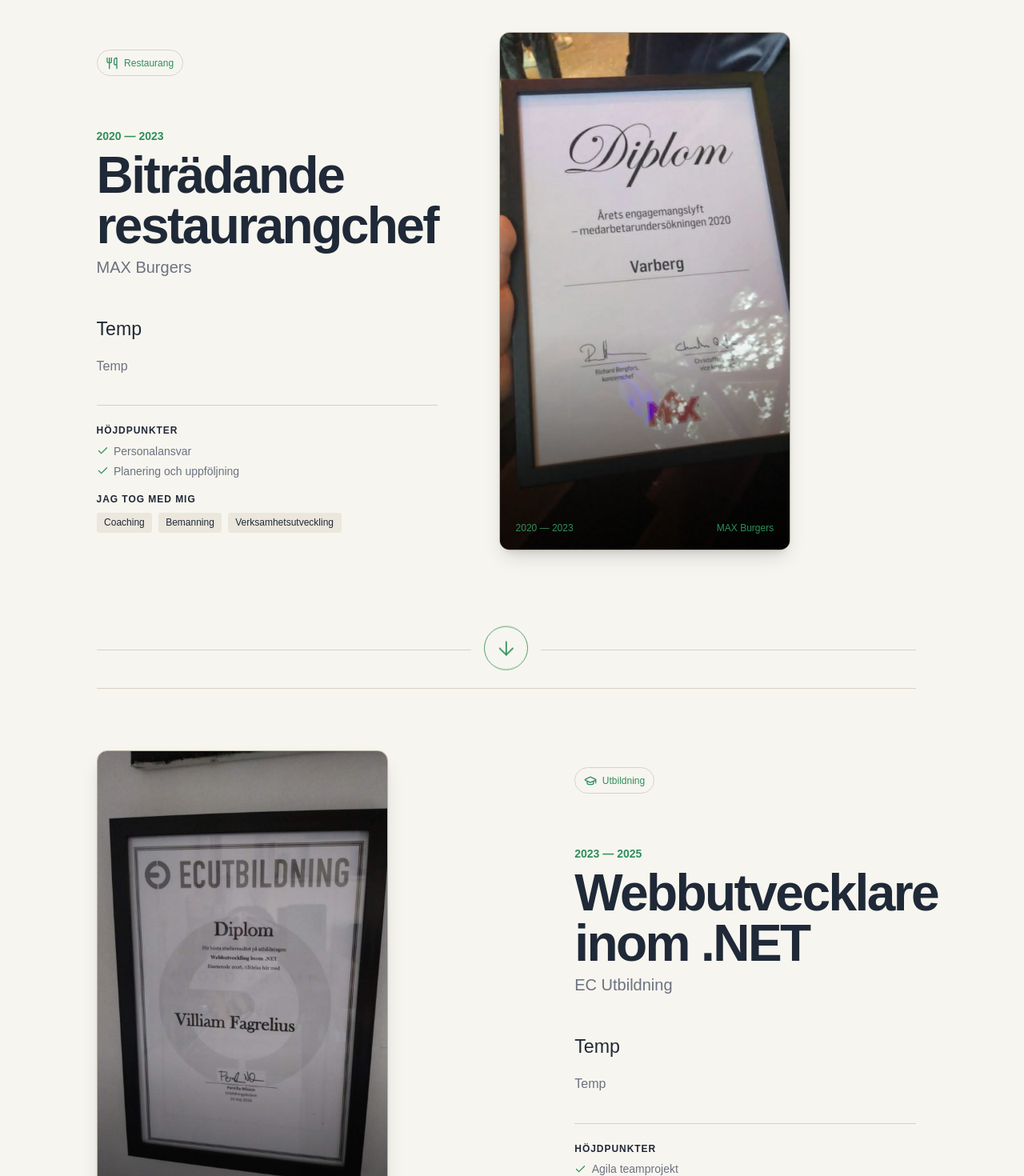
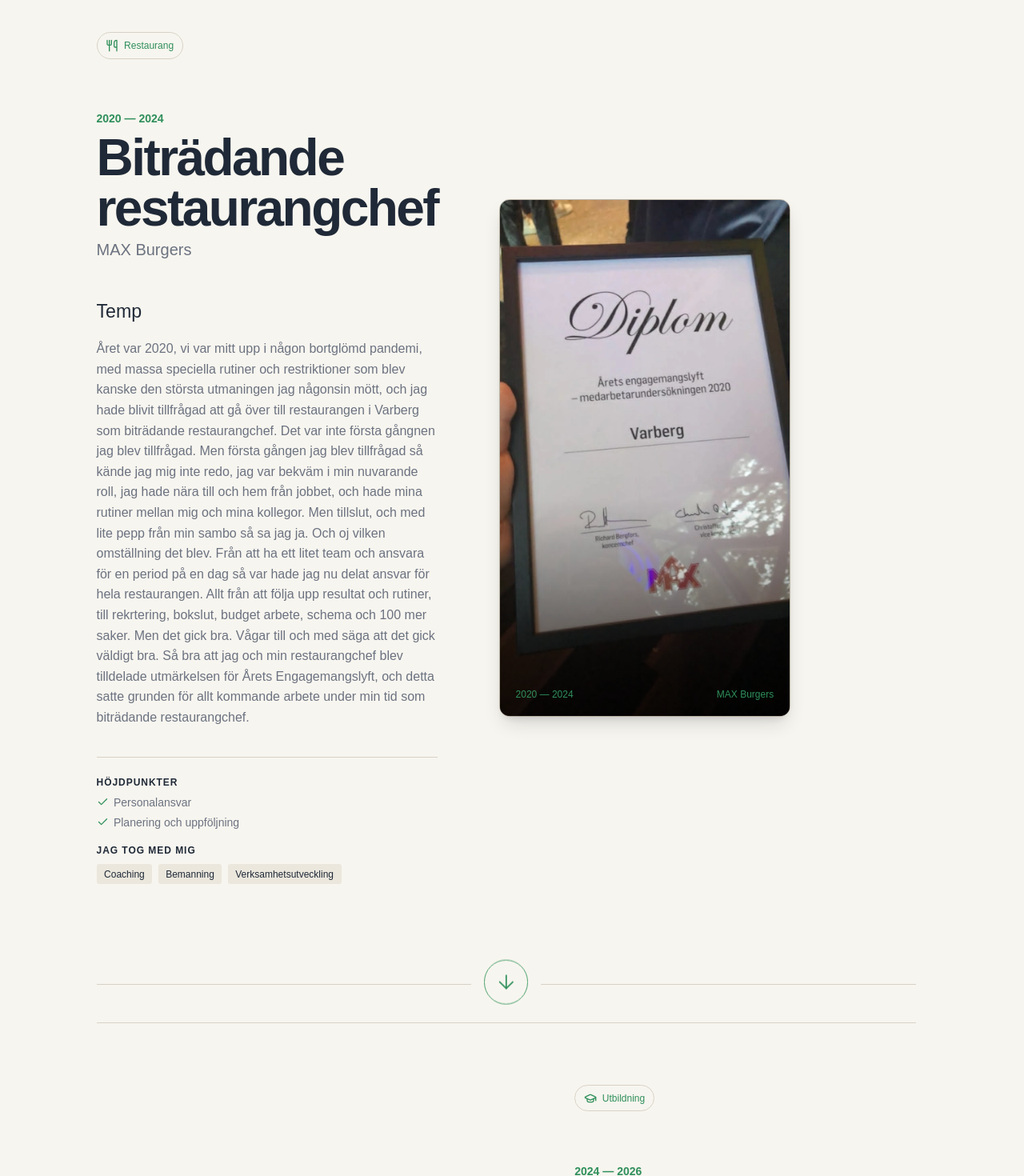
Before and after one commit to Augustvilliam/Portfolio, a React app: page /journey in a window 1280 px wide. Shown: the part 3480-4950 px from the top of the page at 80% size. Built offline with nearby package versions, Linux system fonts and the light colour scheme; the HTML template or start-up script is replaced by a standard one; a web font is replaced by a local one.

Commit message:
added drafted content för journeypage

```diff
--- a/src/pages/JourneyPage.tsx
+++ b/src/pages/JourneyPage.tsx
@@ -58,12 +58,12 @@
     },
     {
         id: 3,
-        period: "2020 — 2023",
+        period: "2020 — 2024",
         role: "Biträdande restaurangchef",
         company: "MAX Burgers",
         category: "restaurang",
         summary: "Temp",
-        details: "Temp",
+        details: "Året var 2020, vi var mitt upp i någon bortglömd pandemi, med massa speciella rutiner och restriktioner som blev kanske den största utmaningen jag någonsin mött, och jag hade blivit tillfrågad att gå över till restaurangen i Varberg som biträdande restaurangchef. Det var inte första gångnen jag blev tillfrågad. Men första gången jag blev tillfrågad så kände jag mig inte redo, jag var bekväm i min nuvarande roll, jag hade nära till och hem från jobbet, och hade mina rutiner mellan mig och mina kollegor. Men tillslut, och med lite pepp från min sambo så sa jag ja. Och oj vilken omställning det blev. Från att ha ett litet team och ansvara för en period på en dag så var hade jag nu delat ansvar för hela restaurangen. Allt från att följa upp resultat och rutiner, till rekrtering, bokslut, budget arbete, schema och 100 mer saker. Men det gick bra. Vågar till och med säga att det gick väldigt bra. Så bra att jag och min restaurangchef blev tilldelade utmärkelsen för Årets Engagemangslyft, och detta satte grunden för allt kommande arbete under min tid som biträdande restaurangchef.",
         highlights: ["Personalansvar", "Planering och uppföljning"],
         skills: ["Coaching", "Bemanning", "Verksamhetsutveckling"],
         image: "/images/ebba2022.webp",
@@ -71,12 +71,12 @@
     },
     {
         id: 4,
-        period: "2023 — 2025",
+        period: "2024 — 2026",
         role: "Webbutvecklare inom .NET",
         company: "EC Utbildning",
         category: "utbildning",
         summary: "Temp",
-        details: "Temp",
+        details: "Vinterna 2023 hände något. Jag vaknade upp en dag och kände mig rätt matt, stött och generellt energilös. Det visar sig att full gas i 8 år i restaurangbranschen lätt leder till utbrändhet, vem hade kunnat gissa? Och jag kände då att det kanske är dags att göra något annat, med vad? Jag visste inte om jag var redo för att återgå till skolbänken, men jag visste inte heller vad jag ville jobba med. Men sen tänkte jag efter på vad jag gillar att göra. Jag gillar att skapa, vara kreativ och lösa problem. En liten sak som alltid stört mig på min tid på max var it-systemen. Varför beheöver vi en samma olika system som är designade för något helt annat som ska arbeta tillsammans? Och min lillebror pluggade och jobbar som .NET-utvecklare sen något år tillbaka, och jag pluggade ju faktiskt programering, mer specifikt C# och javascript i gymnasiet. Så jag sökte in, samma utbildning som min lillebror gått. Och WOW, jag valde helt rätt. Det var som om att återfinna en gammal vän som man bara inte haft tid för, och kommande två åren var fyllda med kod, kurser, oheliga mängder kaffe, sena nätter och problem som bottnade i ett litet stavfel eller ett missat semikolon. Plugget började 'lätt' med lite HTML och CSS, sen gick vi på vanilla JavaScript, Följt av C#, Databaser, ASP.NET, Azure, Grupp-projekt, Umbraco CMS och slutgiltligen LIA (Som jag gjorde på Consid AB i varberg) och examensarbetet. VG blev det i samtliga kurser.",
         highlights: ["Agila teamprojekt", "Fullstack-utveckling"],
         skills: ["C#", ".NET", "React", "Azure", "SQL", "Umbraco CMS" ],
         image: "/images/studyresult.jpg",
@@ -84,12 +84,12 @@
     },
     {
         id: 5,
-        period: "2025 — Nu",
+        period: "2026 — Nu",
         role: "Junior fullstackutvecklare",
         company: "Nästa kapitel",
         category: "utveckling",
         summary: "Temp",
-        details: "Temp",
+        details: "Nu är vi framme i nuet, jag sitter här här i skrivande stund efter att jag tog examen i maj 2026, och skickar iväg jobbansökningar i samma tepo jag brukade skicka ut burgare i, men det är kämpigt, AI är en grej, det är lågkonjunktur och företagen är förstårligt försiktiga. Men jag är inte orolig, jag vet att jag kommer hitta rätt plats, och när jag gör det så kommer jag ge allt för att bidra med min kunskap, erfarenhet och arbetsmoral. Jag vill vara en del av ett team där jag får bygga, utvecklas och fortsätta växa. Under tiden jobbar jag med att montera byggställningar, och lägger den tiden som finns över på att utveckla mina kunskaper inom programmering, driva hobbyprojekt och bygga upp en portfolio. Bland annat denna, min portfolio sida. Sen delar jag upp lite tid på diverse hobbyprojekt som ni kan kolla på här (länk till projekt sidan) om man är nyfiken. Under tiden letar jag jobb, knackar kod och stör min sambo och mina vänner, och vem vet, kanske är det just du som läser detta som har en plats för mig i ditt team, eller bara ork för en kaffe? det funkar också.",
         highlights: ["Rapportsystem", "Restaurangplattform"],
         skills: ["TypeScript", "ASP.NET", "Entity Framework", "Blazor"],
         image: codeLayers,
```
